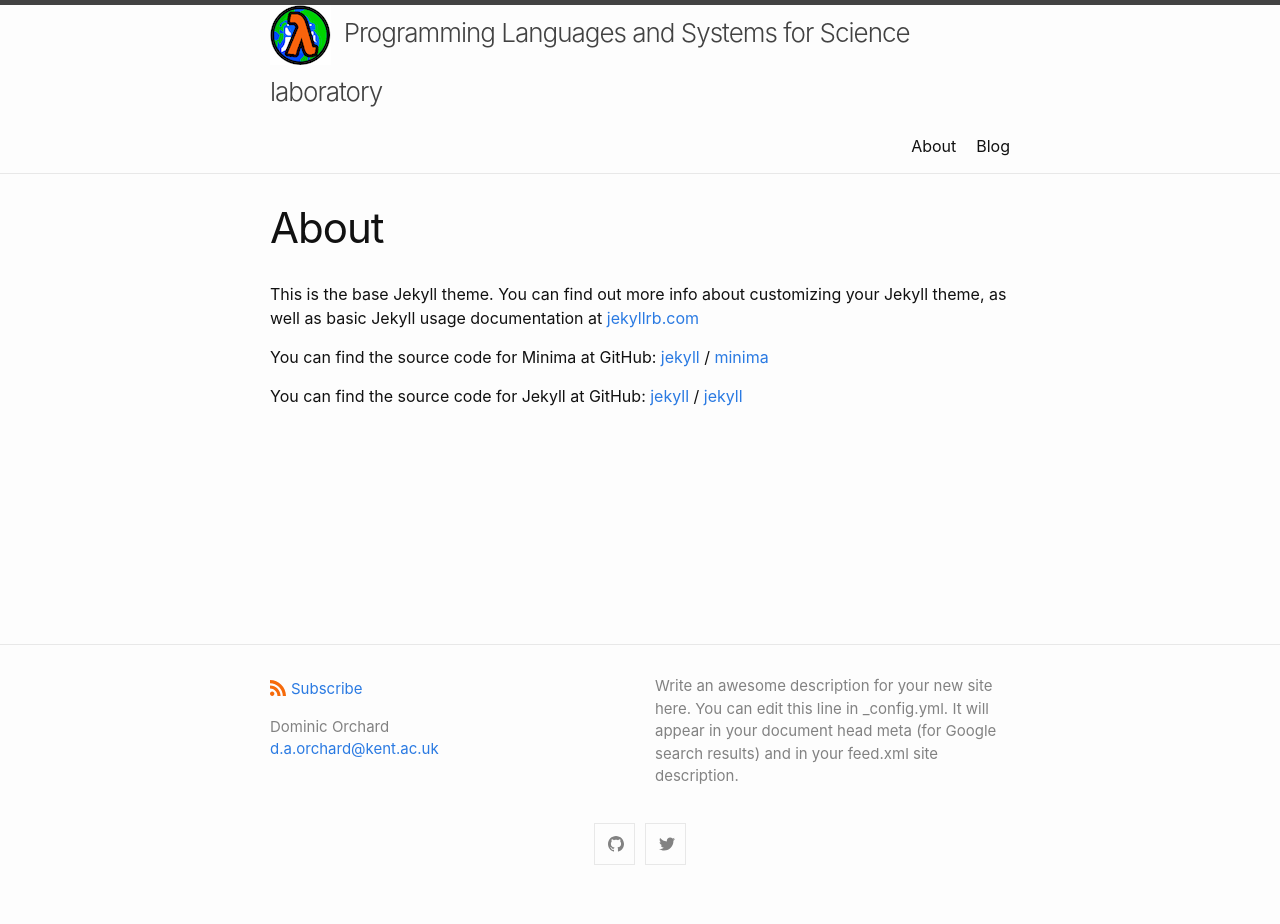
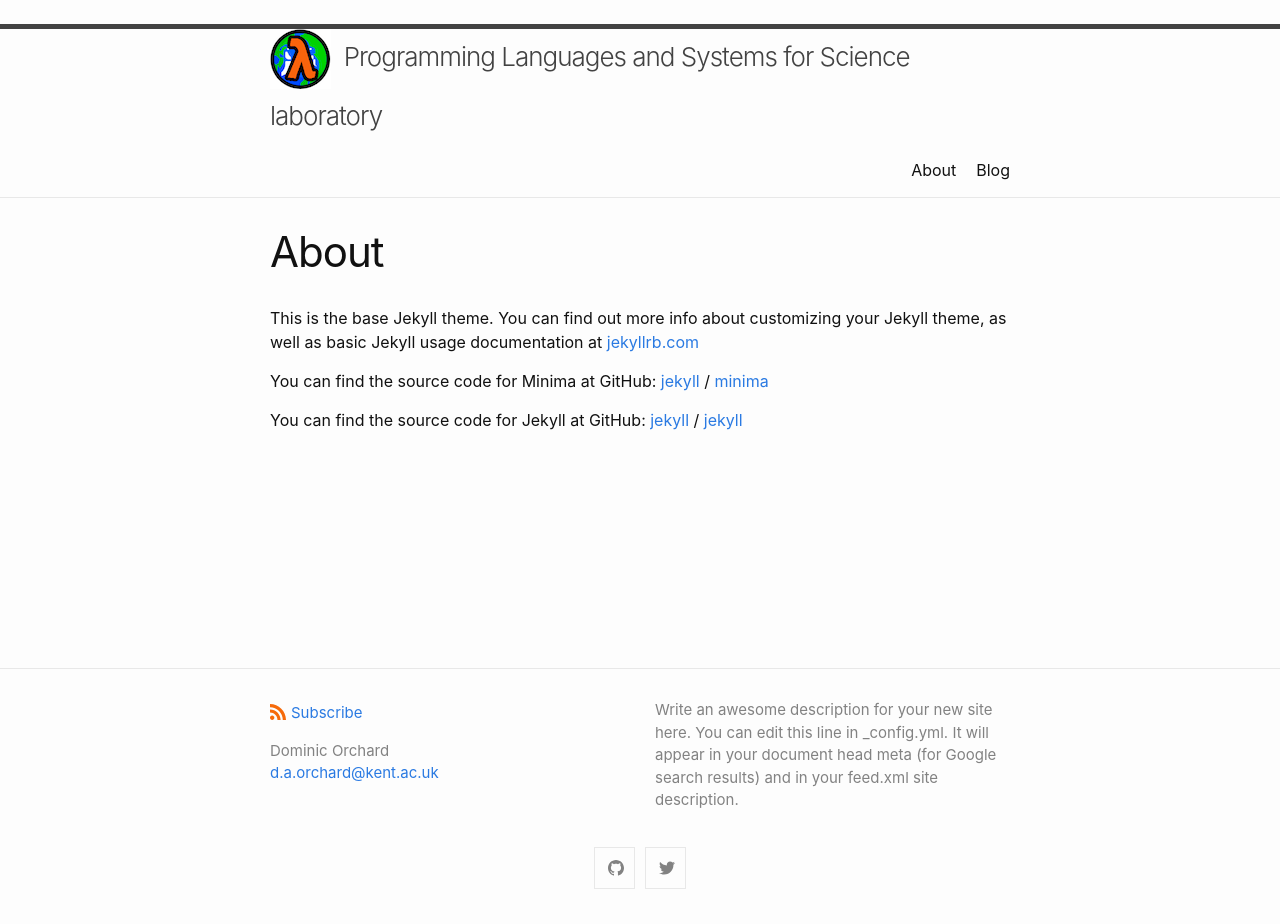
Before and after one commit to plas4sci/plas4sci.github.io, a Jekyll site: the page built from about.md, in a window 1280 px wide. Built offline with Jekyll 4.4.1, drawn with Linux system fonts in a browser that asks for light colours; before the commit the page ends 900 px from its top, so only the background shows below that.

Commit message:
Update style.scss

```diff
--- a/assets/css/style.scss
+++ b/assets/css/style.scss
@@ -5,3 +5,7 @@
 @import
   "minima/skins/{{ site.minima.skin | default: 'classic' }}",
   "minima/initialize";
+
+body {
+ padding-top:1.5em;
+}
```
